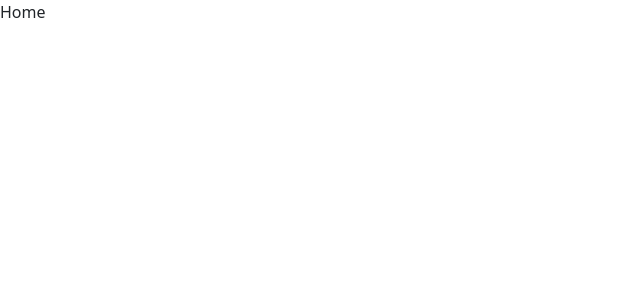
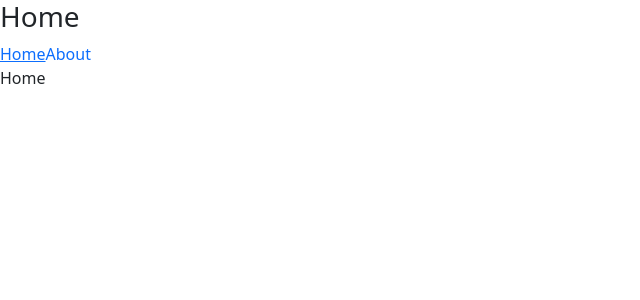
Before and after one commit to Nozeil/react-2023q1, a React (Vite) app in the folder app/: page / in a window 1280 px wide. Shown: the top 300 px of the page, without its empty margins (0-640 px from the left). Built offline with nearby package versions, Linux system fonts and the light colour scheme.

Commit message:
feat: add header with current position

```diff
--- a/app/src/App.tsx
+++ b/app/src/App.tsx
@@ -1,8 +1,16 @@
 import { Component } from 'react';
 import { Outlet } from 'react-router-dom';
+import { HeaderWithLocation } from './components/Header';
 
 export class App extends Component {
   render() {
-    return <Outlet />;
+    return (
+      <>
+        <HeaderWithLocation />
+        <main>
+          <Outlet />
+        </main>
+      </>
+    );
   }
 }
--- /dev/null
+++ b/app/src/HOCs/HOCs.tsx
@@ -0,0 +1,15 @@
+import { ComponentType } from 'react';
+import { useLocation } from 'react-router-dom';
+
+export interface WithLocationProps {
+  location: ReturnType<typeof useLocation>;
+}
+
+export function withLocation<Props extends WithLocationProps>(
+  WrappedComponent: ComponentType<Props>
+) {
+  return (props: Omit<Props, keyof WithLocationProps>) => {
+    const location = useLocation();
+    return <WrappedComponent {...(props as Props)} location={location} />;
+  };
+}
--- /dev/null
+++ b/app/src/components/Header.tsx
@@ -0,0 +1,70 @@
+import { Paths } from '@/enums';
+import { withLocation, WithLocationProps } from '@/HOCs/HOCs';
+import { Component } from 'react';
+import { NavLink } from 'react-router-dom';
+import { NavBar } from './NavBar';
+
+interface State {
+  title: string;
+}
+
+class Header extends Component<WithLocationProps, State> {
+  paths: Paths[];
+
+  constructor(props: WithLocationProps) {
+    super(props);
+    this.state = { title: this.getTitle(this.props.location.pathname) };
+    this.paths = [Paths.HOME, Paths.ABOUT];
+  }
+
+  shouldComponentUpdate(_: WithLocationProps, nextState: Readonly<State>) {
+    return !(this.state.title === nextState.title);
+  }
+
+  getTitle = (path: string) => {
+    const titles = {
+      [Paths.HOME]: 'Home',
+      [Paths.ABOUT]: 'About',
+      [Paths.NOT_FOUND]: '404',
+    };
+
+    switch (path) {
+      case Paths.HOME:
+        return titles[Paths.HOME];
+      case Paths.ABOUT:
+        return titles[Paths.ABOUT];
+      default:
+        return titles[Paths.NOT_FOUND];
+    }
+  };
+
+  onClickHandler = () =>
+    this.setState((_, prevProps) => {
+      const path = prevProps.location.pathname;
+      return {
+        title: this.getTitle(path),
+      };
+    });
+
+  render() {
+    return (
+      <header>
+        <h3>{this.state.title}</h3>
+        <NavBar
+          links={this.paths.map((path) => (
+            <NavLink
+              to={path}
+              key={path}
+              onClick={this.onClickHandler}
+              style={({ isActive }) => ({ textDecoration: isActive ? 'underline' : 'none' })}
+            >
+              {this.getTitle(path)}
+            </NavLink>
+          ))}
+        />
+      </header>
+    );
+  }
+}
+
+export const HeaderWithLocation = withLocation(Header);
--- /dev/null
+++ b/app/src/components/NavBar.tsx
@@ -0,0 +1,13 @@
+import { Component } from 'react';
+import { NavLink } from 'react-router-dom';
+
+interface Props {
+  links: ReturnType<typeof NavLink>[];
+}
+
+export class NavBar extends Component<Props> {
+  render() {
+    const links = this.props.links;
+    return <nav>{links}</nav>;
+  }
+}
--- /dev/null
+++ b/app/src/enums.ts
@@ -0,0 +1,5 @@
+export enum Paths {
+  HOME = '/',
+  ABOUT = '/about',
+  NOT_FOUND = '/404',
+}
--- a/app/src/main.tsx
+++ b/app/src/main.tsx
@@ -3,21 +3,17 @@ import ReactDOM from 'react-dom/client';
 import './main.css';
 import './scss/styles.scss';
 import 'bootstrap';
-import { createBrowserRouter, Navigate, Outlet, RouterProvider } from 'react-router-dom';
+import { createBrowserRouter, Navigate, RouterProvider } from 'react-router-dom';
 import { createRoutesFromElements, Route } from 'react-router';
 import { Home } from './components/pages/Home';
 import { About } from './components/pages/About';
 import { NotFound } from './components/pages/NotFound';
-
-enum Paths {
-  HOME = '/',
-  ABOUT = '/about',
-  NOT_FOUND = '/404',
-}
+import { App } from './App';
+import { Paths } from './enums';
 
 const router = createBrowserRouter(
   createRoutesFromElements(
-    <Route element={<Outlet />} errorElement={<Navigate to={Paths.NOT_FOUND} />}>
+    <Route element={<App />} errorElement={<Navigate to={Paths.NOT_FOUND} />}>
       <Route index path={Paths.HOME} element={<Home />} />
       <Route path={Paths.ABOUT} element={<About />} />
       <Route path={Paths.NOT_FOUND} element={<NotFound />} />
--- /dev/null
+++ b/app/src/types.ts
@@ -0,0 +1 @@
+export type EmptyProps = Record<string, never>;
```
